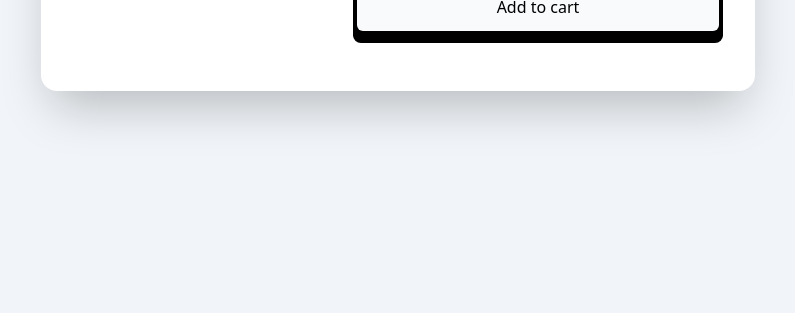
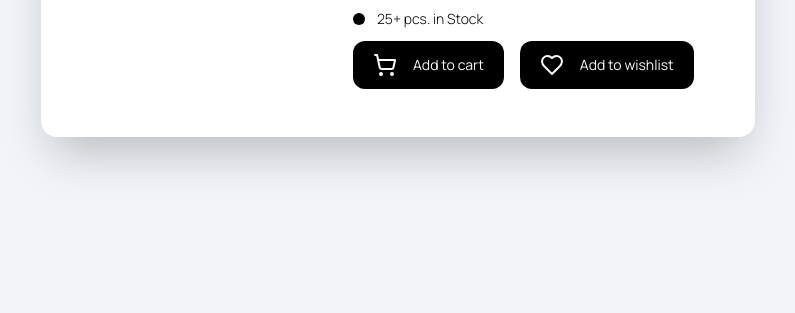
Before and after one commit to rofioy/product-modal, a website: page index.html in a window 1280 px wide. Shown: the part 487-800 px from the top of the page, without its empty margins (242-1037 px from the left). Drawn offline with Linux system fonts and the light colour scheme.

Commit message:
Add Button Group

```diff
--- a/index.html
+++ b/index.html
@@ -48,10 +48,10 @@
               </p>
             </div>
 
-            <!-- Button Group -->
+            <!-- Button Add to Cart -->
             <div class="group">
               <button
-                class="w-full p-1 rounded-lg transition-all duration-150 bg-black border-b-8 border-b-black group-hover:border-t-8 group-hover:border-b-0 group-hover:bg-slate-100 group-hover:border-t-slate-100 group-hover:shadow-lg"
+                class="w-full p-1 rounded-lg transition-all duration-150 bg-black border-b-8 border-b-black group-hover:border-t-8 group-hover:border-b-0 group-hover:bg-slate-100 group-hover:border-t-slate-100 group-hover:shadow-lg group-hover:cursor-pointer"
               >
                 <span
                   class="inline-block w-full transition-colors duration-150 px-6 py-3 bg-slate-50 rounded-md group-hover:text-slate-50 group-hover:bg-slate-950"
@@ -60,6 +60,72 @@
                 </span>
               </button>
             </div>
+
+            <!-- Stock -->
+            <div class="flex items-center space-x-3 group">
+              <div
+                class="w-3 h-3 bg-black rounded-full group-hover:animate-ping"
+              ></div>
+              <div class="text-sm font-manrope font-light">
+                25+ pcs. in Stock
+              </div>
+            </div>
+
+            <!-- Buttom Buttons Container -->
+            <div
+              class="flex flex-col space-y-4 md:flex-row md:space-y-0 md:space-x-4"
+            >
+              <!-- Button Add to card -->
+              <button
+                class="flex py-3 px-5 bg-black items-center justify-center space-x-4 rounded-xl transition-all hover:bg-slate-100 group"
+              >
+                <svg
+                  xmlns="http://www.w3.org/2000/svg"
+                  viewBox="0 0 24 24"
+                  fill="none"
+                  stroke="currentColor"
+                  stroke-width="2"
+                  stroke-linecap="round"
+                  stroke-linejoin="round"
+                  class="w-6 h-6 text-slate-50 group-hover:text-slate-950 transition-all lucide lucide-shopping-cart-icon lucide-shopping-cart"
+                >
+                  <circle cx="8" cy="21" r="1" />
+                  <circle cx="19" cy="21" r="1" />
+                  <path
+                    d="M2.05 2.05h2l2.66 12.42a2 2 0 0 0 2 1.58h9.78a2 2 0 0 0 1.95-1.57l1.65-7.43H5.12"
+                  />
+                </svg>
+                <span
+                  class="text-sm text-slate-50 font-manrope group-hover:text-slate-950 transition-all"
+                  >Add to cart</span
+                >
+              </button>
+
+              <!-- Button Wishlist -->
+              <button
+                class="flex py-3 px-5 bg-black items-center justify-center space-x-4 rounded-xl transition-all hover:bg-slate-100 group"
+              >
+                <svg
+                  xmlns="http://www.w3.org/2000/svg"
+                  viewBox="0 0 24 24"
+                  fill="none"
+                  stroke="currentColor"
+                  stroke-width="2"
+                  stroke-linecap="round"
+                  stroke-linejoin="round"
+                  class="w-6 h-6 text-slate-50 group-hover:text-slate-950 transition-all lucide lucide-heart-icon lucide-heart"
+                >
+                  <path
+                    d="M19 14c1.49-1.46 3-3.21 3-5.5A5.5 5.5 0 0 0 16.5 3c-1.76 0-3 .5-4.5 2-1.5-1.5-2.74-2-4.5-2A5.5 5.5 0 0 0 2 8.5c0 2.3 1.5 4.05 3 5.5l7 7Z"
+                  />
+                </svg>
+
+                <span
+                  class="text-sm text-slate-50 font-manrope group-hover:text-slate-950 transition-all"
+                  >Add to wishlist</span
+                >
+              </button>
+            </div>
           </div>
         </div>
       </div>
```
Also changed, not shown: dist/style.css.
